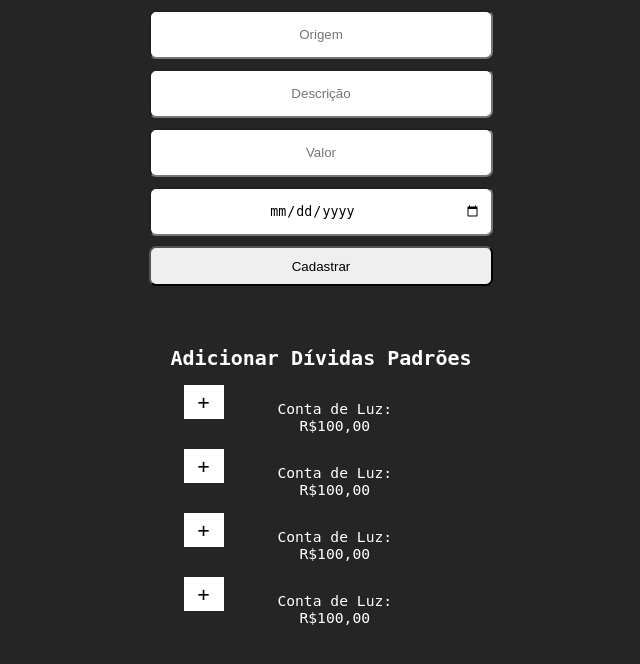
After one commit to Pcolombini/sistema-gerenciamento-financeiro, a PHP site: page /adicionar-divida.php in a window 1280 px wide. The commit adds this page. Shown: the top 664 px of the page, without its empty margins (319-959 px from the left). Run offline with PHP 8.4, Linux system fonts and the light colour scheme.

Commit message:
Continuação do projeto

```diff
--- /dev/null
+++ b/sistema-gerenciamento-financeiro/CSS/adicionar.css
@@ -0,0 +1,47 @@
+.form{
+    width: 400px;
+    margin: auto;
+}
+
+input[type = "submit"] {
+    width: 86%;
+}
+
+.divida{
+    color:white;
+    text-align: center;
+}
+
+h3{
+    text-align: center;
+    color: white;
+    font-size: 1rem;
+    margin: 60px auto 15px;
+}
+
+.iten{
+    width: 70%;
+    font-size: 11pt;
+    padding: 15px;
+    margin-left: 40px;
+    /* background-color: red; */
+}
+
+.bbox{
+    /* background-color: red; */
+    width: 275px;
+    margin: auto;
+}
+
+.box{
+    background-color: white;
+    width: 30px;
+    text-align: center;
+    color:black;
+    float: left;
+    padding: 5px;
+}
+
+.add{
+    text-decoration: none;
+}
--- /dev/null
+++ b/sistema-gerenciamento-financeiro/adicionar-divida.php
@@ -0,0 +1,68 @@
+<!DOCTYPE html>
+<html lang="pt-BR">
+<head>
+    <meta charset="UTF-8">
+    <meta name="viewport" content="width=device-width, initial-scale=1.0">
+    <link rel="stylesheet" href="CSS/style.css">
+    <link rel="stylesheet" href="CSS/adicionar.css">
+    <title>Adicionar Dívidas</title>
+</head>
+<body>
+    <main>
+        <form action="" method="get" class="form">
+            <input type="text" name="origem" maxlength="100" placeholder="Origem">
+            <input type="text" name="descricao" maxlength="100" placeholder="Descrição">
+            <input type="text" name="valor" maxlength="100" placeholder="Valor">
+            <input type="date" name="vencimento" id="">
+            <input type="submit" value="Cadastrar" id="cadastro">
+        </form>
+
+        <section class="divida">
+            <h3 style="text-align: center;color:white;">Adicionar Dívidas Padrões</h3>
+            <div class="bbox">
+
+                <a href="" class="add">
+
+                    <div class="box">
+                        +
+                    </div>
+                </a>
+                <div class="iten">
+                    Conta de Luz: R$100,00
+                </div>
+            </div>
+            <div class="bbox">
+                <a href="" class="add">
+                    <div class="box">
+                        +
+                    </div>
+                </a>
+                <div class="iten">
+                    Conta de Luz: R$100,00
+                </div>
+            </div>
+            <div class="bbox">
+                <a href="" class="add">
+                    <div class="box">
+                        +
+                    </div>
+                </a>
+                <div class="iten">
+                    Conta de Luz: R$100,00
+                </div>
+            </div>
+            <div class="bbox">
+                <a href="" class="add">
+                    <div class="box">
+                        +
+                    </div>
+                </a>
+                <div class="iten">
+                    Conta de Luz: R$100,00
+                </div>
+            </div>
+        </section>
+
+    </main>
+</body>
+</html>
--- a/sistema-gerenciamento-financeiro/index.php
+++ b/sistema-gerenciamento-financeiro/index.php
@@ -13,7 +13,7 @@
 <body>
 	<main class="principal">
 		<section class="container">
-			<form action="index_submit" method="" accept-charset="utf-8" class="forms">
+			<form action="home.php" method="get" accept-charset="utf-8" class="forms">
 				<legend class="legend">Login</legend>
 				<input type="password" name="senha" placeholder="Senha">
 				<input type="submit" name="Entrar" value="Entrar">
```
Also changed, not shown: sistema-gerenciamento-financeiro/Banco_de_dados/banco.sql (added, +56 -0 lines), sistema-gerenciamento-financeiro/Classes/dividas.php (added, +33 -0 lines), sistema-gerenciamento-financeiro/adicionar-entrada.php (added, +22 -0 lines), sistema-gerenciamento-financeiro/home.php (+10 -2 lines).
